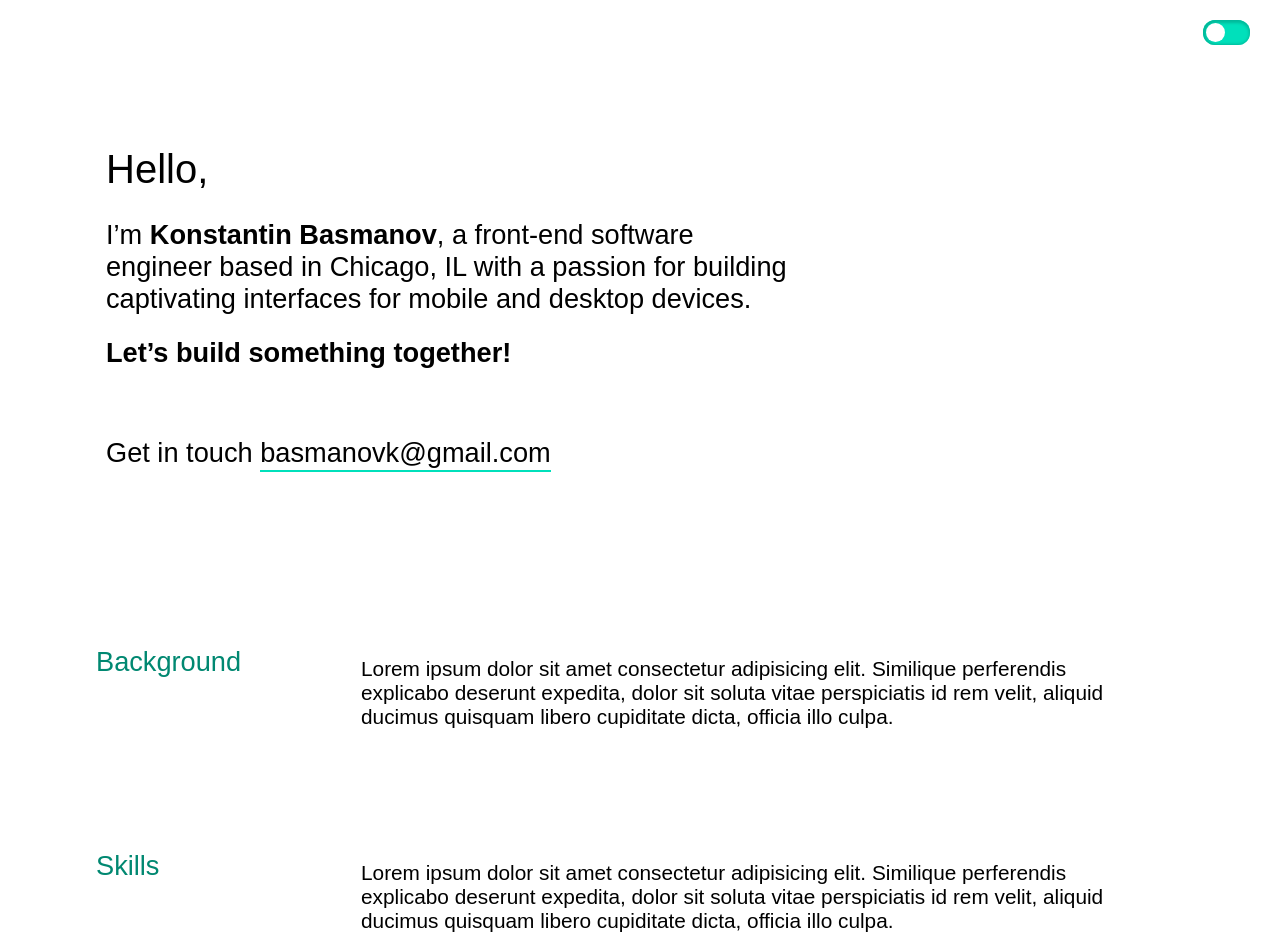
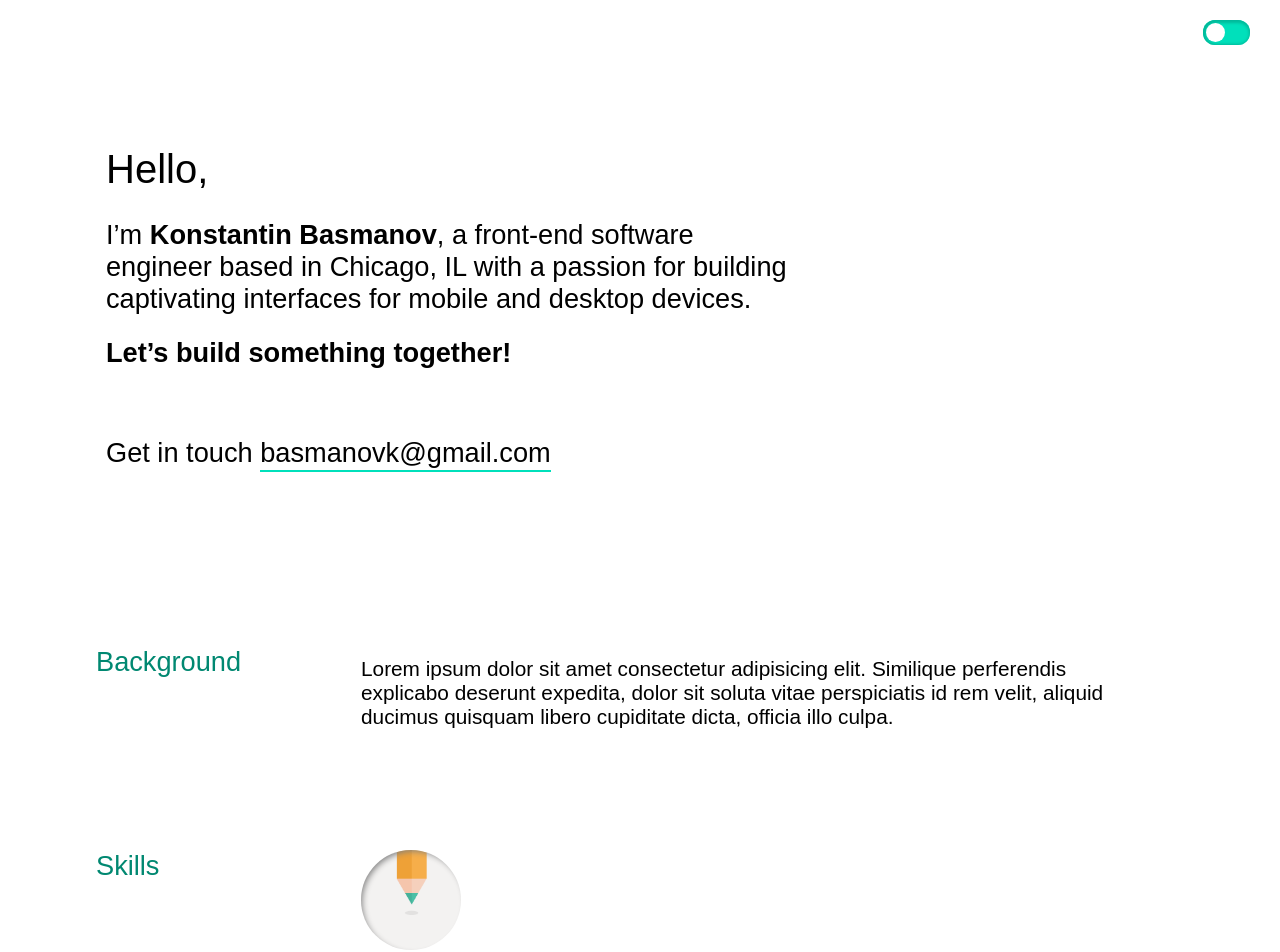
Before and after one commit to whoiskonstantin/personal-website-v2, a React (Create React App) app: page / in a window 1280 px wide. Shown: the top 952 px of the page. Built offline with nearby package versions, Linux system fonts and the light colour scheme; a web font is replaced by a local one.

Commit message:
started icon animation

```diff
--- a/src/GlobalStyle.css
+++ b/src/GlobalStyle.css
@@ -37,9 +37,6 @@ a {
 a.darkLink {
   border-bottom: 2px solid var(--d-switch-color);
 }
-/* a:hover {
-  border-bottom: none;
-} */
 
 header {
   padding: 120px 10px 100px 10px;
@@ -52,18 +49,6 @@ section {
 footer {
   background-color: var(--footer-color);
   padding: 20px 30px;
-}
-
-.App {
-  width: 100%;
-  background-color: var(--main-bg-color);
-  transition: background-color 0.6s;
-}
-
-.darkBg {
-  background-color: var(--d-main-bg-color);
-  color: var(--d-font-color);
-  transition: background-color 0.6s;
 }
 
 .section-content {
@@ -82,12 +67,81 @@ footer {
   font-weight: 500;
 }
 
-.darkTitle {
-  color: var(--d-subtitle-color);
+/* .bubbling-icons {
+  box-shadow: inset 3px 3px 6px -2px grey;
+  animation-name: bubblinger-vert-down;
+  border-radius: 60px;
+  width: 154px;
+  height: 154px;
+  animation-duration: 8s;
+  animation-delay: 1s;
+  animation-iteration-count: infinite;
+  animation-timing-function: cubic-bezier(1, 0, 0, 1);
+  background-image: url('./resources/icons.png');
+  background-size: 154px 462px;
+}
+
+@keyframes bubblinger-vert-down {
+  0% {
+    background-position: 0 0;
+  }
+  5% {
+    background-position: 0 154px;
+  }
+  35% {
+    background-position: 0 154px;
+  }
+  40% {
+    background-position: 0 308px;
+  }
+  68% {
+    background-position: 0 308px;
+  }
+  73% {
+    background-position: 0 462px;
+  }
+  100% {
+    background-position: 0 462px;
+  }
+} */
+.bubbling-icons {
+  box-shadow: inset 3px 3px 6px -2px grey;
+  animation-name: bubblinger-vert-down;
+  border-radius: 60px;
+  width: 100px;
+  height: 100px;
+  animation-duration: 13s;
+  animation-iteration-count: infinite;
+  animation-timing-function: cubic-bezier(0.68, -0.55, 0.27, 1);
+  background-image: url('./resources/icons.png');
+  background-size: 100px 300px;
+}
+
+@keyframes bubblinger-vert-down {
+  0% {
+    background-position: 0 0;
+  }
+  5% {
+    background-position: 0 100px;
+  }
+  35% {
+    background-position: 0 100px;
+  }
+  40% {
+    background-position: 0 200px;
+  }
+  68% {
+    background-position: 0 200px;
+  }
+  73% {
+    background-position: 0 300px;
+  }
+  100% {
+    background-position: 0 300px;
+  }
 }
 
 /* MEDIA QUERIES */
-
 @media (min-width: 360px) {
   h1 {
     font-size: 1.7rem;
@@ -146,7 +200,21 @@ footer {
     max-width: 700px;
   }
 }
+/* DARK THEME CLASSES */
+.App {
+  width: 100%;
+  background-color: var(--main-bg-color);
+  transition: background-color 0.6s;
+}
 
+.darkBg {
+  background-color: var(--d-main-bg-color);
+  color: var(--d-font-color);
+  transition: background-color 0.6s;
+}
+.darkTitle {
+  color: var(--d-subtitle-color);
+}
 /* SLIDER */
 .switch-container {
   position: absolute;
--- a/src/components/App.js
+++ b/src/components/App.js
@@ -53,6 +53,9 @@ function App() {
           Skills
         </h2>
         <div className='section-content'>
+          <div className='bubbling-container'>
+            <div className='bubbling-icons'></div>
+          </div>
           <p>
             Lorem ipsum dolor sit amet consectetur adipisicing elit. Similique
             perferendis explicabo deserunt expedita, dolor sit soluta vitae
```
Also changed, not shown: src/resources/icons.png (added).
